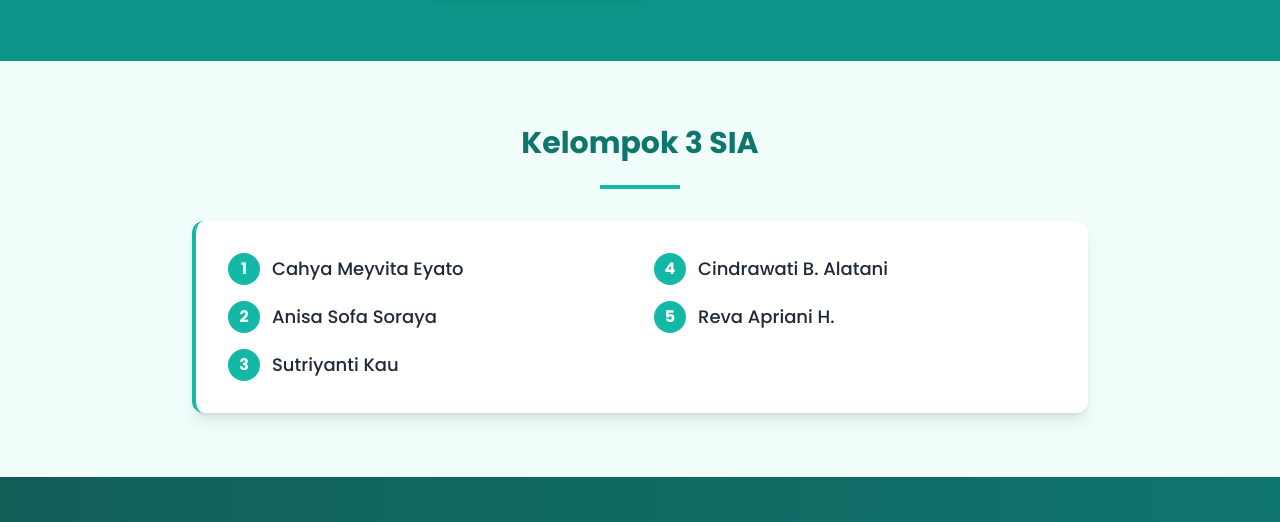
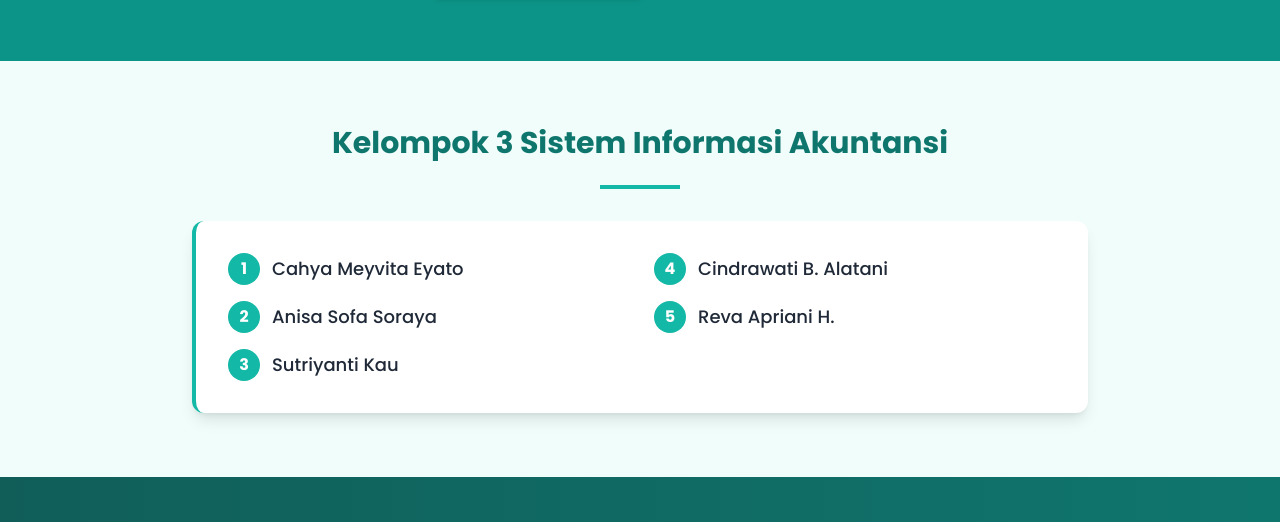
Before and after one commit to K41zenZero/Cahya, a plain HTML site: page index.html in a window 1280 px wide. Shown: the part 2385-2907 px from the top of the page. Drawn offline with nearby package versions, Linux system fonts and the light colour scheme.

Commit message:
Update index.html

```diff
--- a/index.html
+++ b/index.html
@@ -344,7 +344,7 @@
     <!-- Team Section -->
     <section class="py-16 px-4 md:px-16 bg-teal-50 fade-in">
       <div class="max-w-4xl mx-auto text-center">
-        <h2 class="text-3xl font-bold text-teal-700 mb-6">Kelompok 3 SIA</h2>
+        <h2 class="text-3xl font-bold text-teal-700 mb-6">Kelompok 3 Sistem Informasi Akuntansi</h2>
         <div class="h-1 w-20 bg-teal-500 mx-auto mb-8"></div>
 
         <div
```
